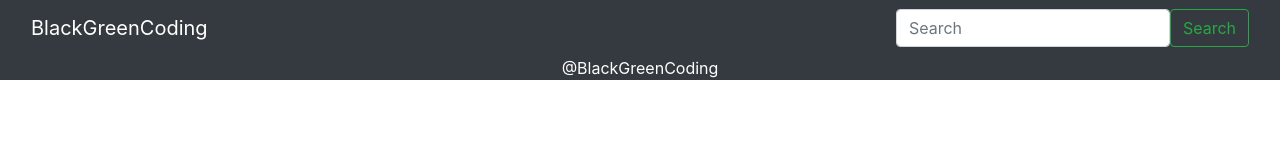
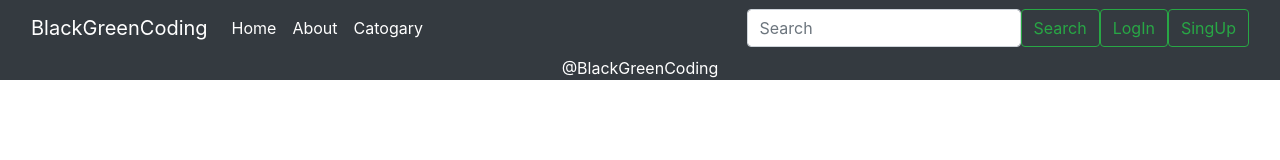
Before and after one commit to BlackGreenCoding/Forumwebsite, a plain HTML site: page index.html in a window 1280 px wide. Drawn offline with nearby package versions, Linux system fonts and the light colour scheme.

Commit message:
add done

```diff
--- a/index.html
+++ b/index.html
@@ -14,25 +14,45 @@
 </head>
 
 <body>
-  <nav class="navbar navbar-light bg-dark">
+
+  <!-- navigation bar-->
+  <div>
+    <nav class="navbar navbar-expand-lg navbar-light na bg-dark">
       <div class="container-fluid">
-      <a class="navbar-brand text-white">BlackGreenCoding</a>
+        <a class="navbar-brand text-white" href="#">BlackGreenCoding</a>
+        <div class="collapse navbar-collapse">
+          <div class="navbar-nav">
+            <a class="nav-item nav-link active text-white" href="#">Home <span class="sr-only">(current)</span></a>
+            <a class="nav-item nav-link text-white" href="#">About</a>
+            <a class="nav-item nav-link text-white" href="#">Catogary</a>
+          </div>
+        </div>
+
+        <!-- form buttons => search, Login, singUp. -->
         <form class="d-flex">
           <input class="form-control me-2" type="search" placeholder="Search" aria-label="Search">
           <button class="btn btn-outline-success" type="submit">Search</button>
+          <button class="btn btn-outline-success" type="submit">LogIn</button>
+          <button class="btn btn-outline-success" type="submit">SingUp</button>
         </form>
       </div>
     </nav>
-  <!-- navigation bar colour -->
+  </div>
+  <!-- navigation bar end-->
 
 
+
+  <!-- Footer tag  -->
   <div>
-    <footer class="container-fluid bg-dark text-white" style="align-self :flex-end">
+    <footer class="container-fluid bg-dark text-white " style="align-self :flex-end">
       <p style="text-align: center;">
         @BlackGreenCoding
       </p>
     </footer>
   </div>
+  <!--Footer tag end-->
+
+
   <!-- Optional JavaScript -->
   <!-- jQuery first, then Popper.js, then Bootstrap JS -->
   <script src="https://code.jquery.com/jquery-3.2.1.slim.min.js"
```
Lines whose indentation alone changed are shown as unchanged.
